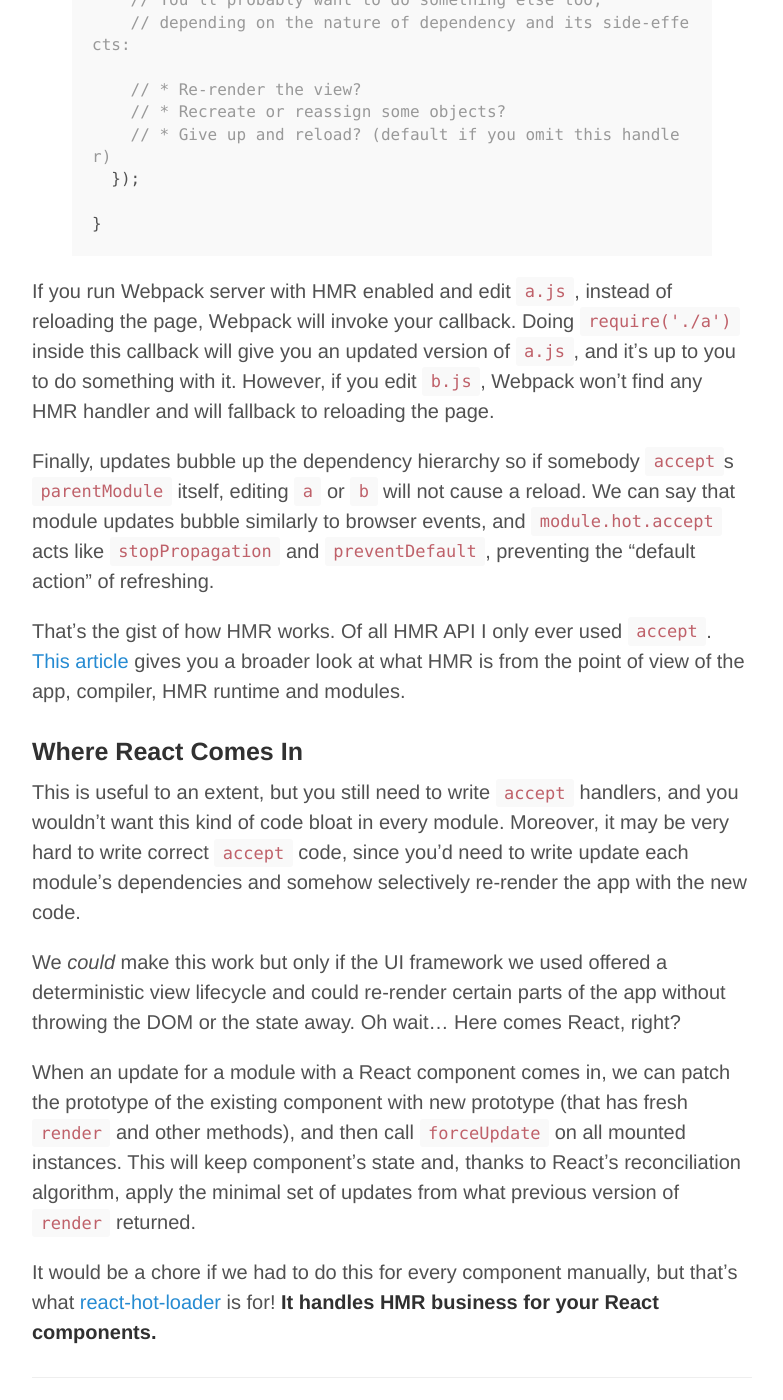
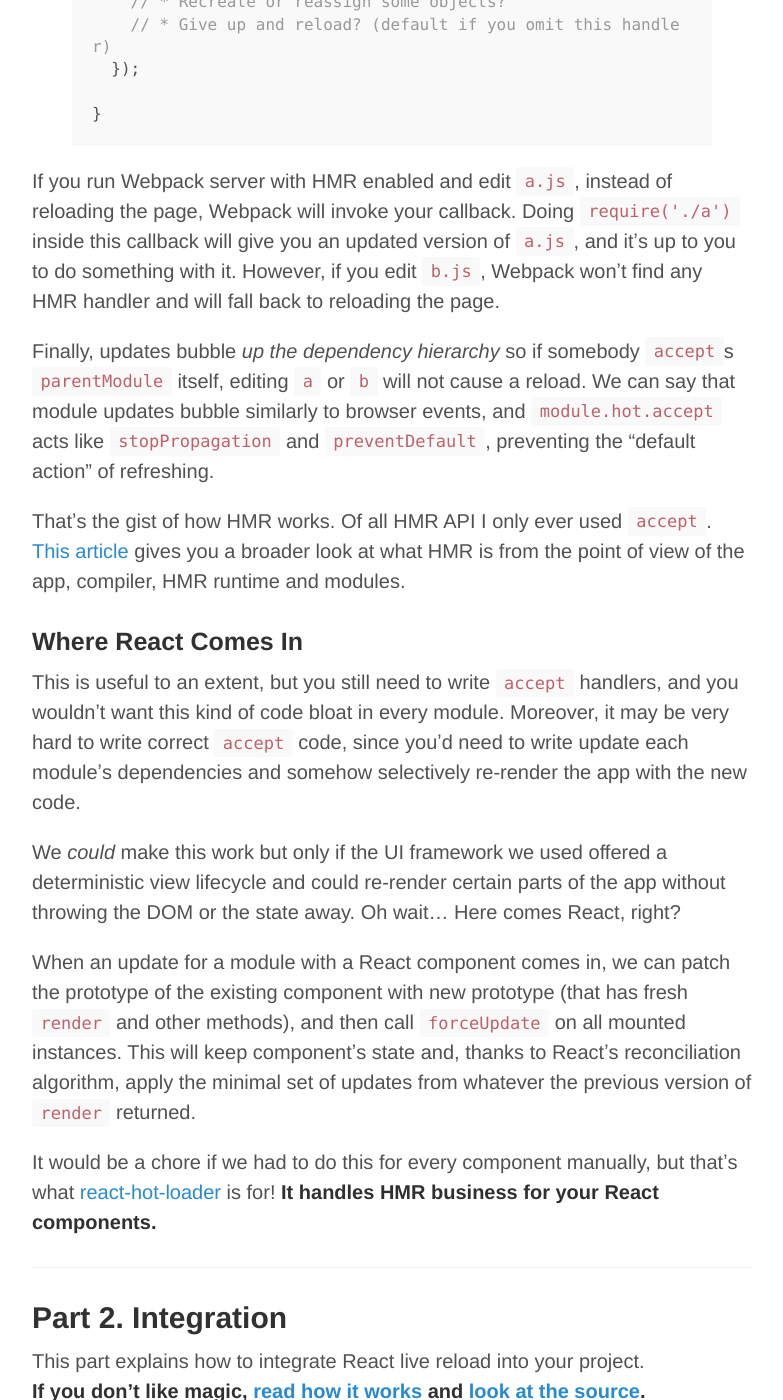
Before and after one commit to gaearon/react-hot-loader, a Jekyll site: the page built from _posts/2014-07-23-integrating-jsx-live-reload-into-your-react-workflow.md, in a window 1280 px wide and 1400 px high, scrolled down 2880 px. Shown: the whole window, without its empty margins (248-1031 px from the left). Built offline with Jekyll 4.4.1, drawn with Linux system fonts in a browser that asks for light colours; some of the changed text lies outside the part shown.

Commit message:
Minor changes

```diff
--- a/_posts/2014-07-23-integrating-jsx-live-reload-into-your-react-workflow.md
+++ b/_posts/2014-07-23-integrating-jsx-live-reload-into-your-react-workflow.md
@@ -79,9 +77,9 @@ if (module.hot) {
 }
 {% endhighlight %}
 
-If you run Webpack server with HMR enabled and edit `a.js`, instead of reloading the page, Webpack will invoke your callback. Doing `require('./a')` inside this callback will give you an updated version of `a.js`, and itʼs up to you to do something with it. However, if you edit `b.js`, Webpack wonʼt find any HMR handler and will fallback to reloading the page.
+If you run Webpack server with HMR enabled and edit `a.js`, instead of reloading the page, Webpack will invoke your callback. Doing `require('./a')` inside this callback will give you an updated version of `a.js`, and itʼs up to you to do something with it. However, if you edit `b.js`, Webpack wonʼt find any HMR handler and will fall back to reloading the page.
 
-Finally, updates bubble up the dependency hierarchy so if somebody `accept`s `parentModule` itself, editing `a` or `b` will not cause a reload. We can say that module updates bubble similarly to browser events, and `module.hot.accept` acts like `stopPropagation` and `preventDefault`, preventing the “default action” of refreshing.
+Finally, updates bubble *up the dependency hierarchy* so if somebody `accept`s `parentModule` itself, editing `a` or `b` will not cause a reload. We can say that module updates bubble similarly to browser events, and `module.hot.accept` acts like `stopPropagation` and `preventDefault`, preventing the “default action” of refreshing.
 
 Thatʼs the gist of how HMR works. Of all HMR API I only ever used [`accept`](http://webpack.github.io/docs/hot-module-replacement.html#accept). [This article](http://webpack.github.io/docs/hot-module-replacement-with-webpack.html) gives you a broader look at what HMR is from the point of view of the app, compiler, HMR runtime and modules.
 
@@ -91,7 +89,7 @@ This is useful to an extent, but you still need to write `accept` handlers, and
 
 We *could* make this work but only if the UI framework we used offered a deterministic view lifecycle and could re-render certain parts of the app without throwing the DOM or the state away. Oh wait… Here comes React, right?
 
-When an update for a module with a React component comes in, we can patch the prototype of the existing component with new prototype (that has fresh `render` and other methods), and then call `forceUpdate` on all mounted instances. This will keep componentʼs state and, thanks to Reactʼs reconciliation algorithm, apply the minimal set of updates from what previous version of `render` returned.
+When an update for a module with a React component comes in, we can patch the prototype of the existing component with new prototype (that has fresh `render` and other methods), and then call `forceUpdate` on all mounted instances. This will keep componentʼs state and, thanks to Reactʼs reconciliation algorithm, apply the minimal set of updates from whatever the previous version of `render` returned.
 
 It would be a chore if we had to do this for every component manually, but thatʼs what [react-hot-loader](https://github.com/gaearon/react-hot-loader) is for! **It handles HMR business for your React components.**
 
```
Also changed, not shown: other parts of _posts/2014-07-23-integrating-jsx-live-reload-into-your-react-workflow.md (+2 -3 lines).
